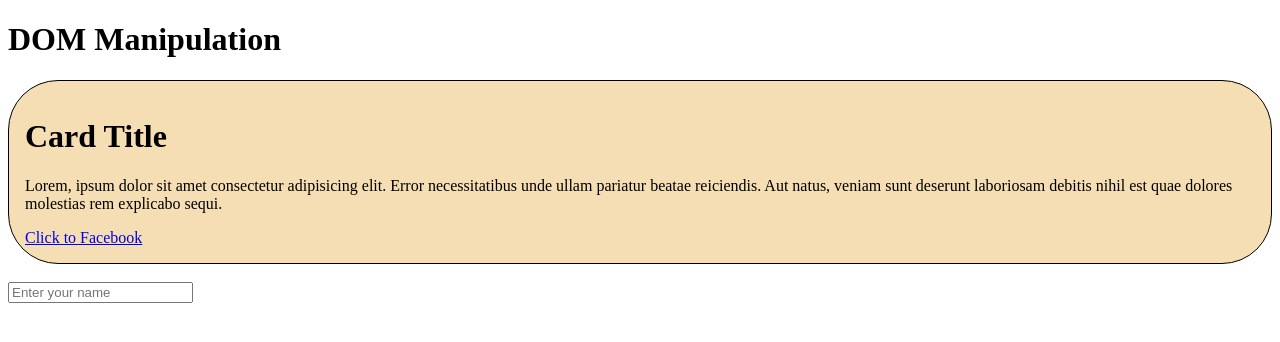
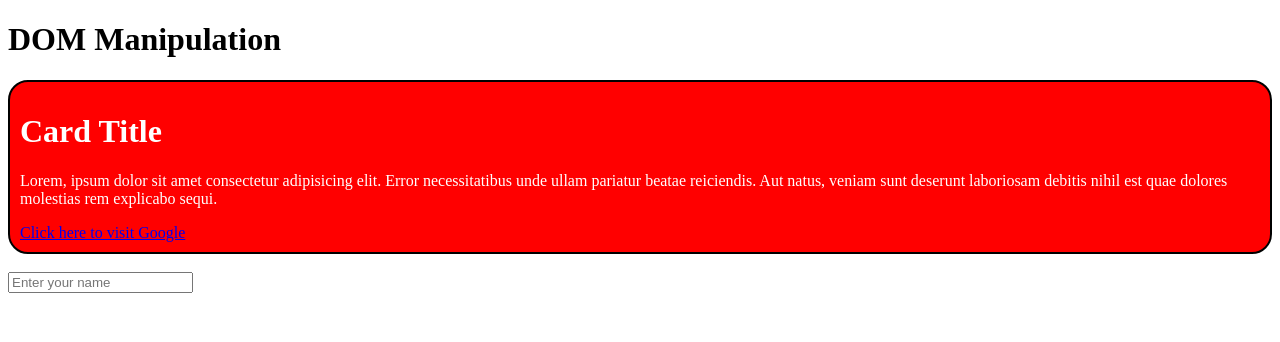
Before and after one commit to virajdilshan2002/Git, a plain HTML site: page pages/lesson-DOM-Manipulation.html in a window 1280 px wide. Drawn offline with Linux system fonts and the light colour scheme.

Commit message:
js style modification

```diff
--- /dev/null
+++ b/js/StyleModification.js
@@ -0,0 +1,8 @@
+console.log("Style Modification File Is Loaded");
+
+const card = document.querySelector(".card");
+card.style.backgroundColor = "red";
+card.style.padding = "10px";
+card.style.color = "white";
+card.style.borderRadius = "20px";
+card.style.border = "2px solid black";
--- a/pages/lesson-DOM-Manipulation.html
+++ b/pages/lesson-DOM-Manipulation.html
@@ -31,6 +31,7 @@
     <br />
 
     <!-- <script src="/js/ContentModification.js"></script> -->
-    <script src="/js/AttributeModifications.js"></script>
+    <!-- <script src="/js/AttributeModifications.js"></script> -->
+    <script src="/js/StyleModification.js"></script>
   </body>
 </html>
```
